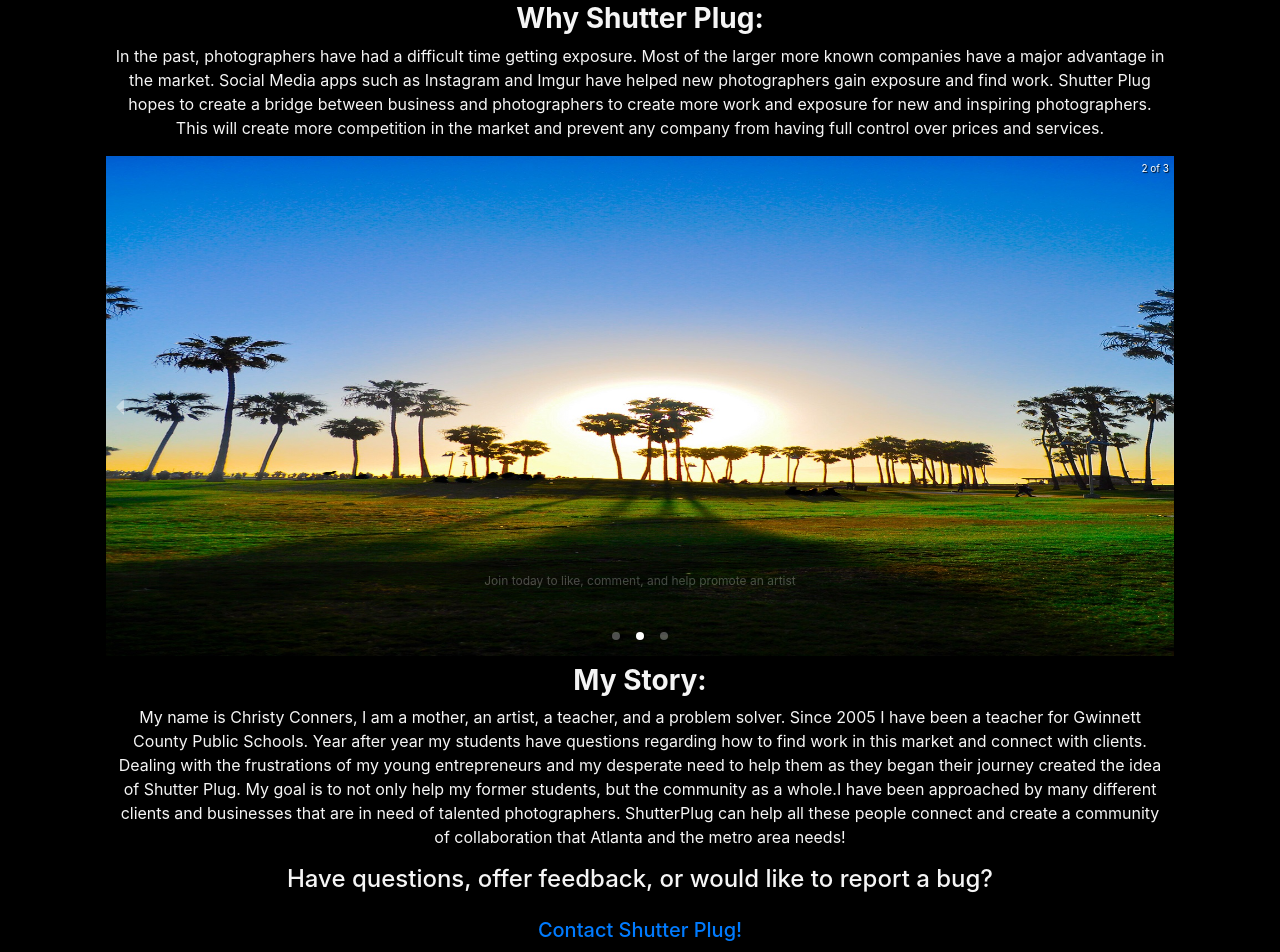
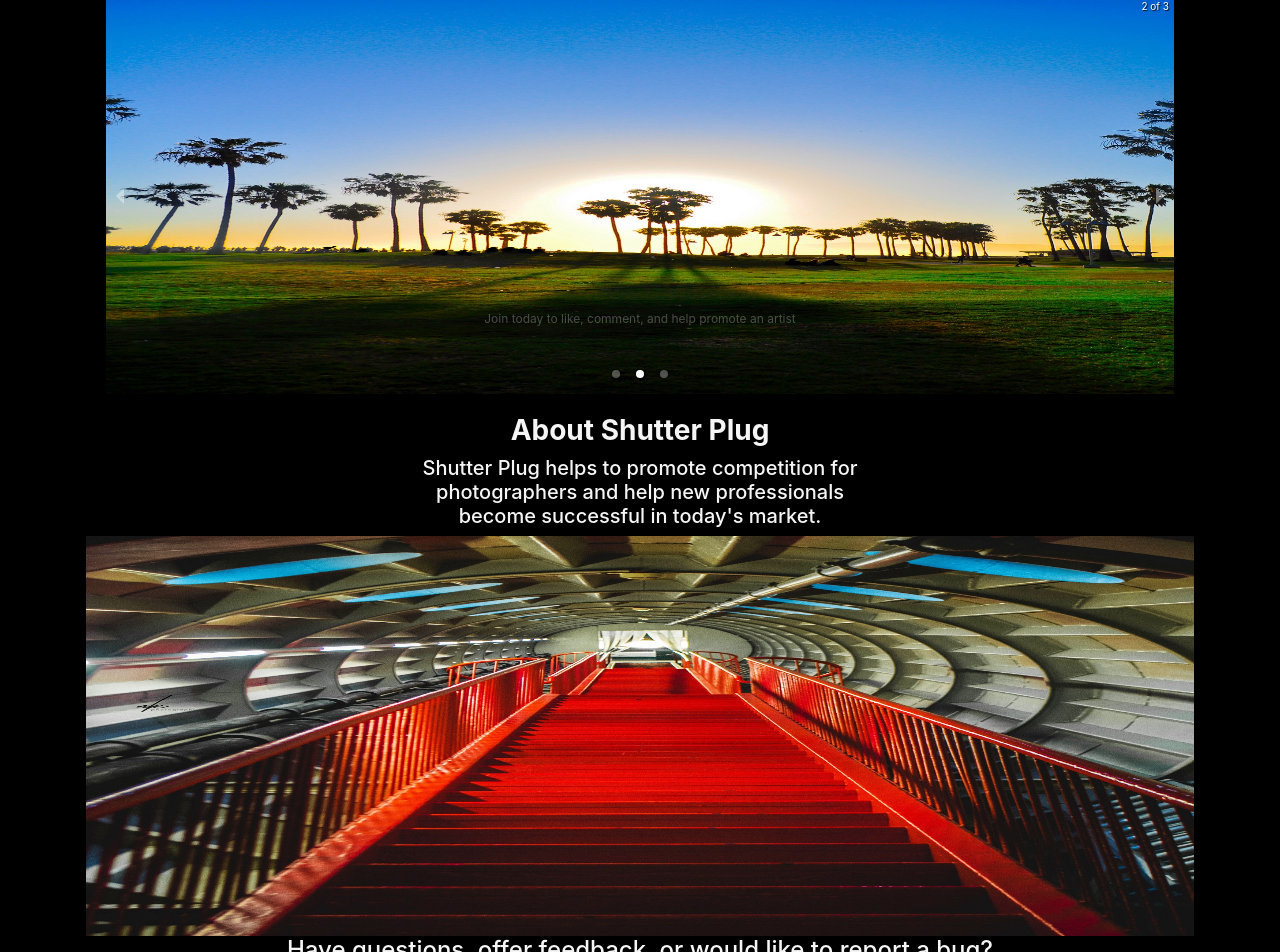
Before and after one commit to rsmith37/ShutterPlugClone, a React (Create React App) app in the folder frontend/: page / in a window 1280 px wide. Shown: the part 280-1232 px from the top of the page. Built offline with nearby package versions, Linux system fonts and the light colour scheme.

Commit message:
Added Rodneys changes to Home, CarouselSP, and CustomHome.css

```diff
--- a/frontend/src/components/layout/CarouselSP.js
+++ b/frontend/src/components/layout/CarouselSP.js
@@ -8,16 +8,16 @@ import { createRequireFromPath } from 'module';
 export default function CarouselSP() {
     return (
         <Carousel autoPlay={true} infiniteLoop={true} showThumbs={false}>
-        <div>
-            <img src={require("../../assets/carousel_photo_1.jpg")} width="100%" height="500px" />
+        <div className = "img-fluid">
+            <img src={require("../../assets/carousel_photo_1.jpg")} width="100%" height="400px" />
             <p className="legend">Search for professionals in your area</p>
         </div>
-        <div>
-            <img src={require("../../assets/carousel_photo_2.jpg")} width="100%" height="500px" />
+        <div className = "img-fluid">
+            <img src={require("../../assets/carousel_photo_2.jpg")} width="100%" height="400px" />
             <p className="legend">Join today to like, comment, and help promote an artist</p>
         </div>
-        <div>
-            <img src={require("../../assets/carousel_photo_3.jpg")} width="100%" height="500px" />
+        <div className = "img-fluid">
+            <img src={require("../../assets/carousel_photo_3.jpg")} width="100%" height="400px" />
             <p className="legend">Help the photographer community grow</p>
         </div>
     </Carousel>
--- a/frontend/src/components/layout/CustomHome.css
+++ b/frontend/src/components/layout/CustomHome.css
@@ -6,3 +6,8 @@
 .sPLogo {
     height: 100px;
 }
+
+.about {
+    padding-left: 30%;
+    padding-right: 30%;
+}
--- a/frontend/src/components/layout/Home.js
+++ b/frontend/src/components/layout/Home.js
@@ -5,6 +5,7 @@ import CarouselSP from "./CarouselSP";
 import ContactUs from "./ContactUs";
 import { Link } from "react-router-dom";
 import { BrowserRouter as Router, Route, Switch } from "react-router-dom";
+import { createRequireFromPath } from "module";
 
 
 class Home extends Component {
@@ -33,55 +34,35 @@ class Home extends Component {
         return (
             <div className="body card mb-3">
                 <div className = "card-header">
-                    <h1>
-                         Welcome to Shutter Plug!
-                    </h1>
+                    <h1>Welcome to Shutter Plug</h1>
                     <p>
                         Let us help you find the professional you are looking for!
                     </p>
                 </div>
                 <div className = "card-body">
-                    <div className = "mt-2">
-                        <h3 className="font-weight-bolder px-2 text-center">
-                            Why Shutter Plug:
-                        </h3>
-                        <p className = "px-2 text-center">
-                            In the past, photographers have had a difficult time getting exposure. Most
-                            of the larger more known companies have a major advantage in the market.
-                            Social Media apps such as Instagram and Imgur have helped new photographers
-                            gain exposure and find work. Shutter Plug hopes to create a bridge between
-                            business and photographers to create more work and exposure for new and
-                            inspiring photographers. This will create more competition in the market and
-                            prevent any company from having full control over prices and services.
-                        </p>
-                    </div>
-                    <div className = "mt-2">
+                    <div>
                         <CarouselSP/>
                     </div>
-                    <div className = "mt-2">
+                </div>
+                <div className = "mx-2">
                     <h3 className="font-weight-bolder px-2 text-center">
-                            My Story:
+                        About Shutter Plug
                     </h3>
-                        <p className = "px-2 text-center">
-                            My name is Christy Conners, I am a mother, an artist, a teacher, and a problem solver.
-                            Since 2005 I have been a teacher for Gwinnett County Public Schools.
-                            Year after year my students have questions regarding how to find work in this market and connect with
-                            clients. Dealing with the frustrations of my young entrepreneurs and my desperate need to help them as they
-                            began their journey created the idea of Shutter Plug. My goal is to not only help my former students, but the
-                            community as a whole.I have been approached by many different clients and businesses that are in need of talented photographers.
-                            ShutterPlug can help all these people connect and create a community of collaboration that Atlanta and
-                            the metro area needs!
-                        </p>
+                    <h5 className = "about text-center mb-2">
+                        Shutter Plug helps to promote competition for photographers and
+                        help new professionals become successful in today's market.
+                     </h5>
+                </div>
+                <div className = "img-fluid">
+                    <img src ={require("../../assets/carousel_photo_4.jpg")} width="100%" height="400px" />
                 </div>
                 <div className="text-center px-2">
                     <h4>Have questions, offer feedback, or would like to report a bug?{"\n"}</h4>
-                        <div className = "text-center p-3 x-2">
+                    <div className = "text-center px-3">
                         <h5><a href="mailto:cconnersillustrations@hotmail.com">Contact Shutter Plug!</a></h5>
                     </div>
                 </div>
             </div>
-            </div>
-
         )
     }
 }
```
Lines whose indentation alone changed are shown as unchanged.
